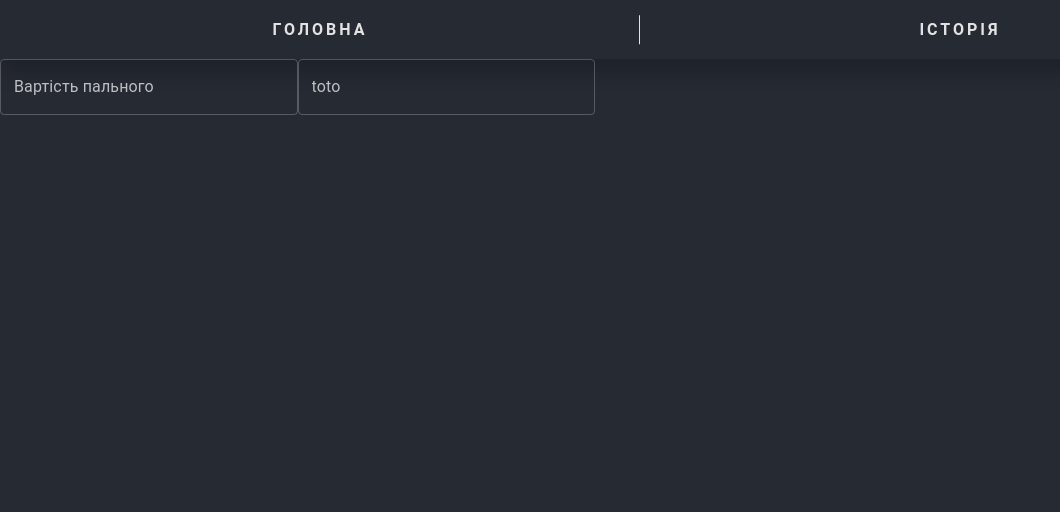
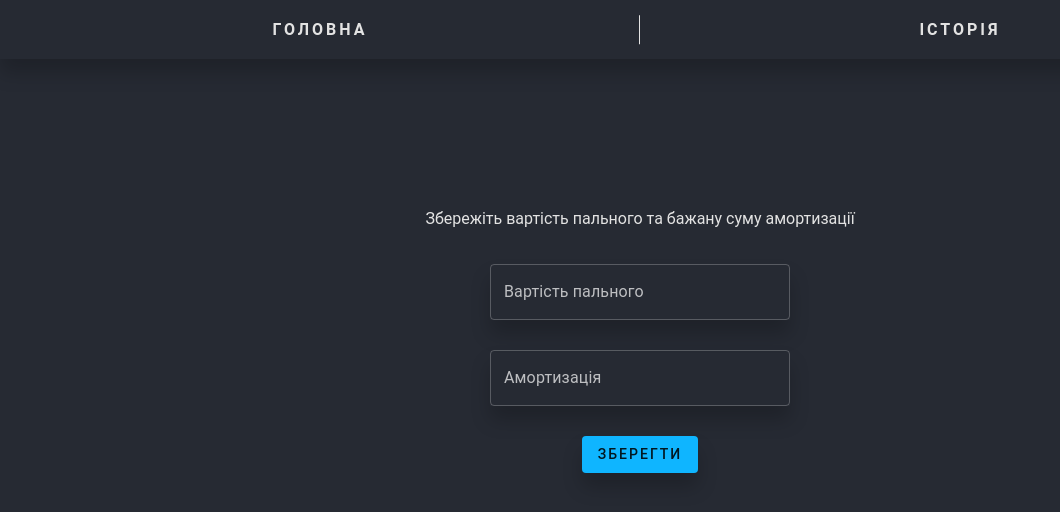
Before and after one commit to TonyNexis/taxiCalculator, a React (Vite) app: page / in a window 1280 px wide. Shown: the top 512 px of the page, without its empty margins (0-1060 px from the left). Built offline with nearby package versions, Linux system fonts and the light colour scheme.

Commit message:
styles for SettingsPage, added inputs

```diff
--- a/src/components/Menu/Menu.module.scss
+++ b/src/components/Menu/Menu.module.scss
@@ -5,6 +5,7 @@
     flex-direction: row;
     justify-content: center;
     box-shadow: 0px 14px 20px rgba(0, 0, 0, 0.2);
+    margin-bottom: 40px;
 
 
     .menu__item {
--- a/src/components/TextInput.tsx
+++ b/src/components/TextInput.tsx
@@ -5,9 +5,10 @@ import TextField from '@mui/material/TextField'
 interface TextInputProps {
     id: string;
     label: string;
+    unitType: string;
   }
 
-const TextInput: React.FC<TextInputProps> = ({id, label}) => {
+const TextInput: React.FC<TextInputProps> = ({id, label, unitType}) => {
  return (
     <TextField
     id={id}
@@ -26,7 +27,7 @@ const TextInput: React.FC<TextInputProps> = ({id, label}) => {
                         },
                     }}
                 >
-                    грн/л
+                    {unitType}
                 </InputAdornment>
             ),
         },
--- a/src/pages/SettingsInfo/SettingsPage.module.scss
+++ b/src/pages/SettingsInfo/SettingsPage.module.scss
@@ -1,3 +1,15 @@
 .settingsPage {
+    display: flex;
+    gap: 30px;
+    flex-direction: column;
+    align-items: center;
+    justify-content: center;
+    min-height: 60vh;
 
+    .infoText {
+        margin: 0px 20px 0px 20px;
+        text-align: center;
+        width: 70%;
+        line-height: 1.8;
+    }
 }
--- a/src/pages/SettingsInfo/SettingsPage.tsx
+++ b/src/pages/SettingsInfo/SettingsPage.tsx
@@ -1,36 +1,14 @@
-import InputAdornment from '@mui/material/InputAdornment'
-import { inputBaseClasses } from '@mui/material/InputBase'
-import TextField from '@mui/material/TextField'
+import Button from '@mui/material/Button';
 import styles from './SettingsPage.module.scss'
 import TextInput from '../../components/TextInput'
 
 const SettingsPage = () => {
 	return (
 		<div className={styles.settingsPage}>
-			<TextField
-				id='fuelPrice'
-				label='Вартість пального'
-				variant='outlined'
-				slotProps={{
-					input: {
-						endAdornment: (
-							<InputAdornment
-								position='end'
-								sx={{
-									opacity: 0,
-									pointerEvents: 'none',
-									[`[data-shrink=true] ~ .${inputBaseClasses.root} > &`]: {
-										opacity: 1,
-									},
-								}}
-							>
-								грн/л
-							</InputAdornment>
-						),
-					},
-				}}
-			/>
-			<TextInput id = 'tata' label = 'toto'/>
+			<p className={styles.infoText}>Збережіть вартість пального та бажану суму амортизації </p>
+			<TextInput id = 'fuel-price' label = 'Вартість пального' unitType = 'грн/л'/>
+			<TextInput id = 'depreciation' label = 'Амортизація' unitType = 'грн/км'/>
+			<Button variant="contained">Зберегти</Button>
 		</div>
 	)
 }
--- a/src/theme/theme.ts
+++ b/src/theme/theme.ts
@@ -10,6 +10,24 @@ export const themeOptions: ThemeOptions = {
 			main: '#f50057',
 		},
 	},
+	components: {
+		MuiTextField: {
+			styleOverrides: {
+				root: {
+					width: '300px',
+					boxShadow: '0px 14px 20px rgba(0, 0, 0, 0.2)',
+				},
+			},
+		},
+		MuiButton: {
+			styleOverrides: {
+				root: {
+					boxShadow: '0px 14px 20px rgba(0, 0, 0, 0.2)',
+					letterSpacing: '2px',
+				},
+			},
+		},
+	},
 }
 
 export const theme = createTheme(themeOptions)
```
